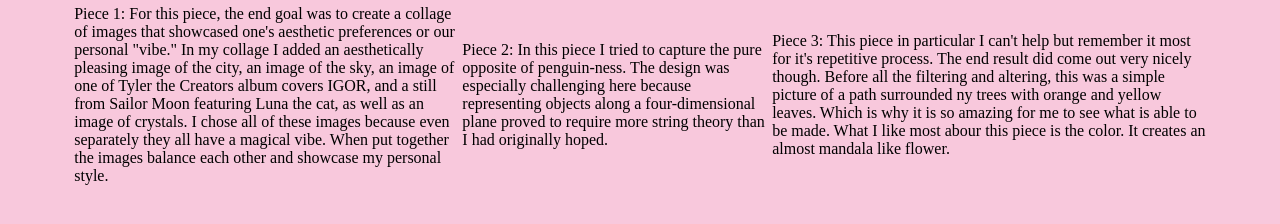
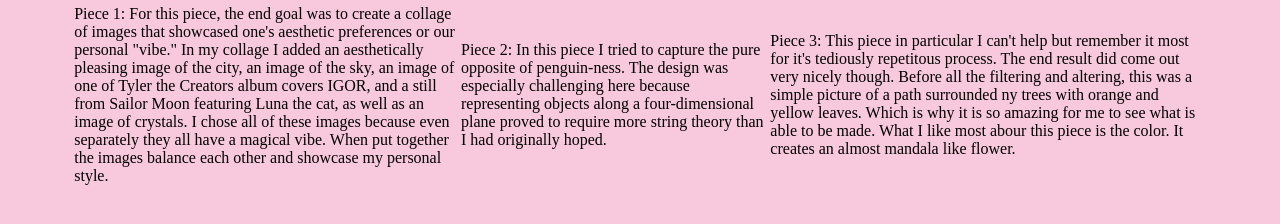
Before and after one commit to Jasmineh11/JasmineHerrera, a plain HTML site: page index.html in a window 1280 px wide. Shown: the part 1189-1413 px from the top of the page. Drawn offline with Linux system fonts and the light colour scheme.

Commit message:
Update index.html

```diff
--- a/index.html
+++ b/index.html
@@ -67,7 +67,7 @@
 "vibe." In my collage I added an aesthetically pleasing image of the city, an image of the sky, an image of one of Tyler the Creators album covers IGOR, and a still from Sailor Moon  featuring Luna the cat, as well as an image of crystals. I chose all of these images because even separately they all have a magical vibe.
 			When put together the images balance each other and showcase my personal style. </td>
    		<td>Piece 2: In this piece I tried to capture the pure opposite of penguin-ness. The design was especially challenging here because representing objects along a four-dimensional plane proved to require more string theory than I had originally hoped.</td>
-   		<td>Piece 3: This piece in particular I can't help but remember it most for it's repetitive process. The end result did come out very nicely though. Before all the filtering and altering, this was a simple picture of a path surrounded ny trees with orange and yellow leaves. Which is why it is so amazing for me to see
+   		<td>Piece 3: This piece in particular I can't help but remember it most for it's tediously repetitous process. The end result did come out very nicely though. Before all the filtering and altering, this was a simple picture of a path surrounded ny trees with orange and yellow leaves. Which is why it is so amazing for me to see
 		what is able to be made. What I like most abour this piece is the color. It creates an almost mandala like flower.</td>
    	</tr></table><br>
 
```
